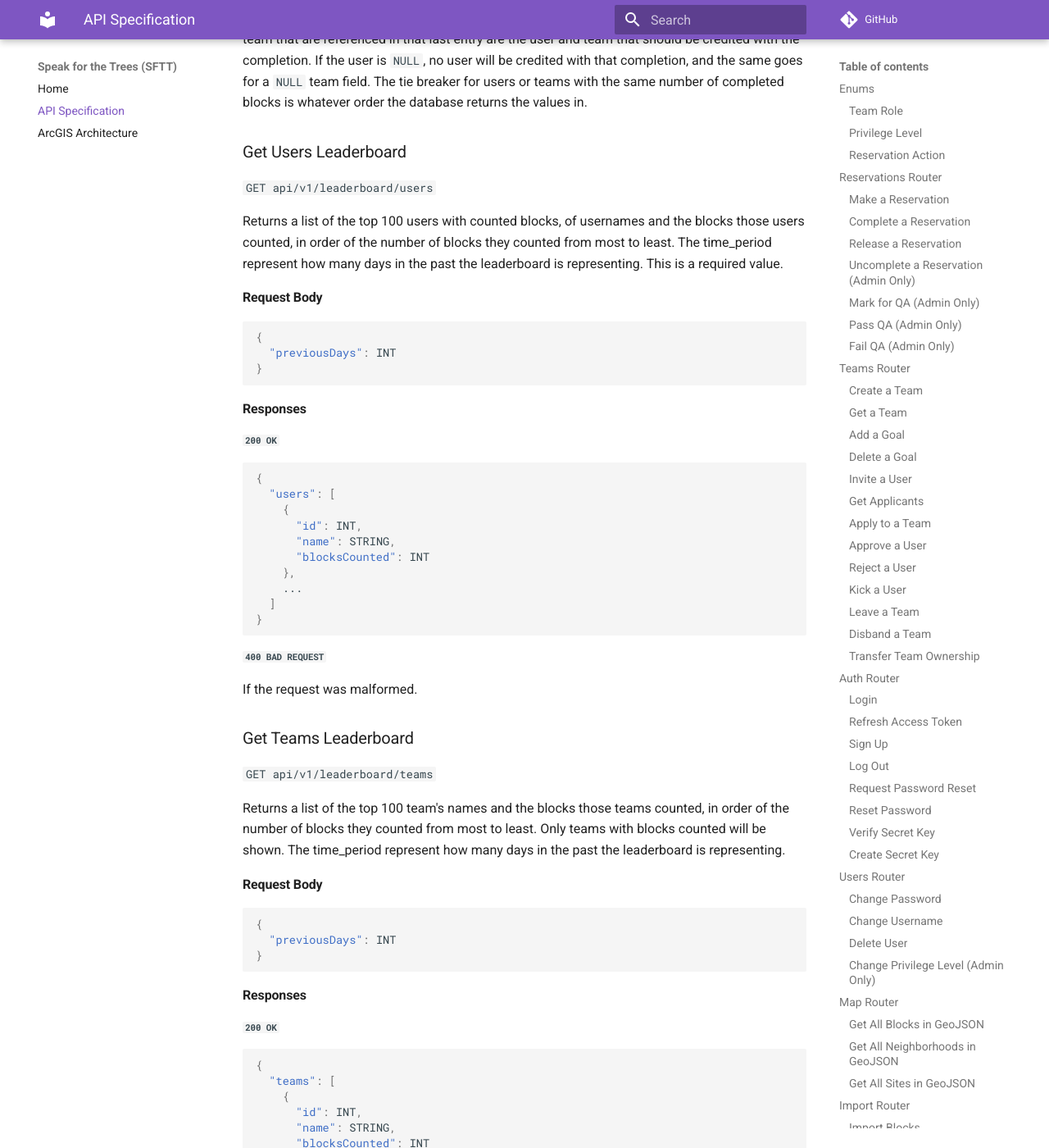
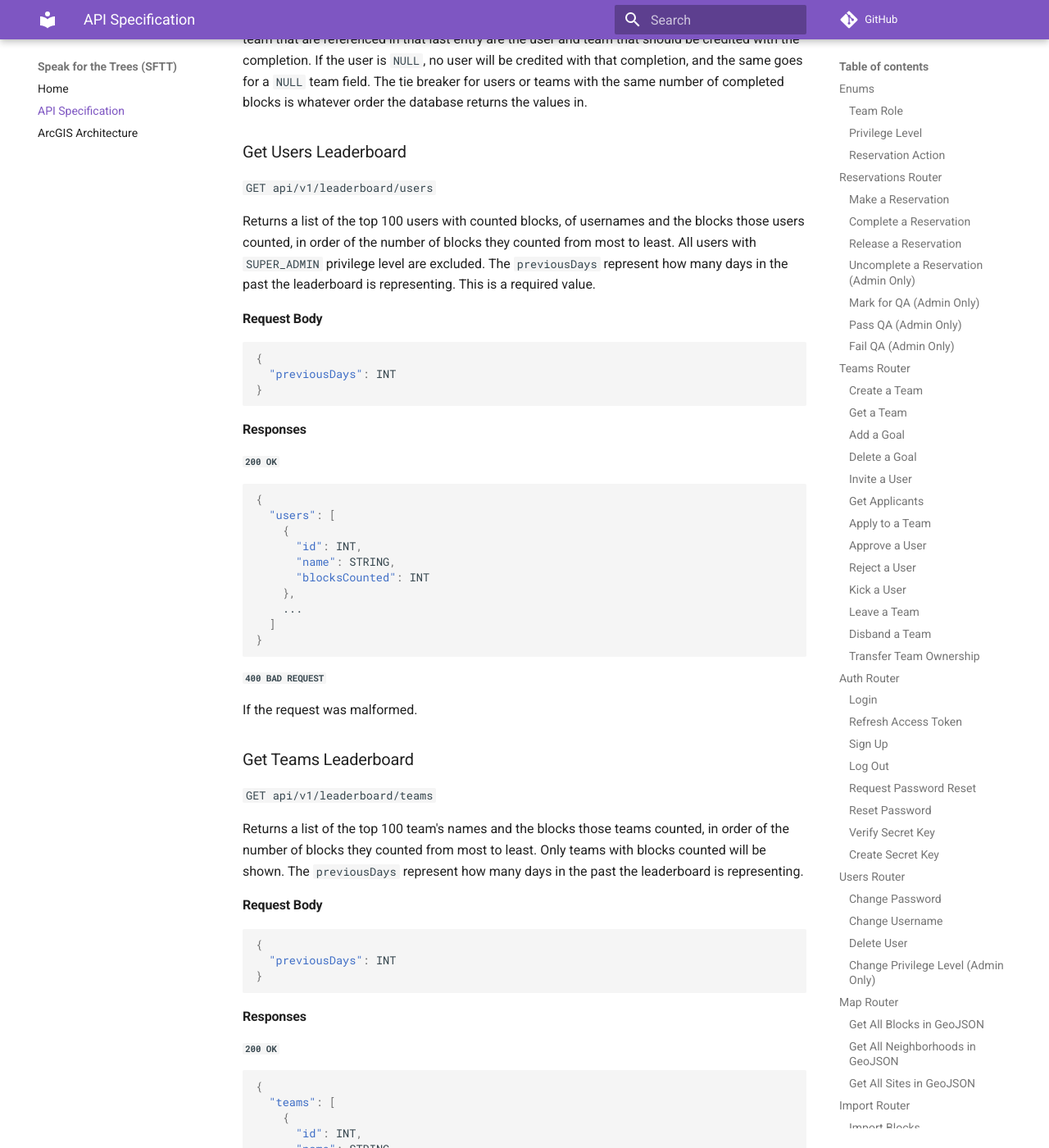
Before and after one commit to Code-4-Community/c4c-dev-docs, an MkDocs documentation site: the page built from docs/sftt/sftt-api-spec.md, in a window 1280 px wide and 1400 px high, scrolled down 26011 px. Shown: the whole window at 82% size. Built offline with MkDocs 1.6.1 and Material for MkDocs 9.7.7, drawn with Linux system fonts in a browser that asks for light colours; comment, search, counter and statistics services are not loaded.

Commit message:
Added super admin clause

```diff
--- a/docs/sftt/sftt-api-spec.md
+++ b/docs/sftt/sftt-api-spec.md
@@ -1108,7 +1108,7 @@ A completed block is a block for which the last entry is either `complete` or `q
 
 `GET api/v1/leaderboard/users`
 
-Returns a list of the top 100 users with counted blocks, of usernames and the blocks those users counted, in order of the number of blocks they counted from most to least. The time_period represent how many days in the past the leaderboard is representing. This is a required value.
+Returns a list of the top 100 users with counted blocks, of usernames and the blocks those users counted, in order of the number of blocks they counted from most to least. All users with `SUPER_ADMIN` privilege level are excluded. The `previousDays` represent how many days in the past the leaderboard is representing. This is a required value.
 
 #### Request Body
 
@@ -1143,7 +1143,7 @@ If the request was malformed.
 
 `GET api/v1/leaderboard/teams`
 
-Returns a list of the top 100 team's names and the blocks those teams counted, in order of the number of blocks they counted from most to least. Only teams with blocks counted will be shown. The time_period represent how many days in the past the leaderboard is representing.
+Returns a list of the top 100 team's names and the blocks those teams counted, in order of the number of blocks they counted from most to least. Only teams with blocks counted will be shown. The `previousDays` represent how many days in the past the leaderboard is representing.
 
 #### Request Body
 
```
